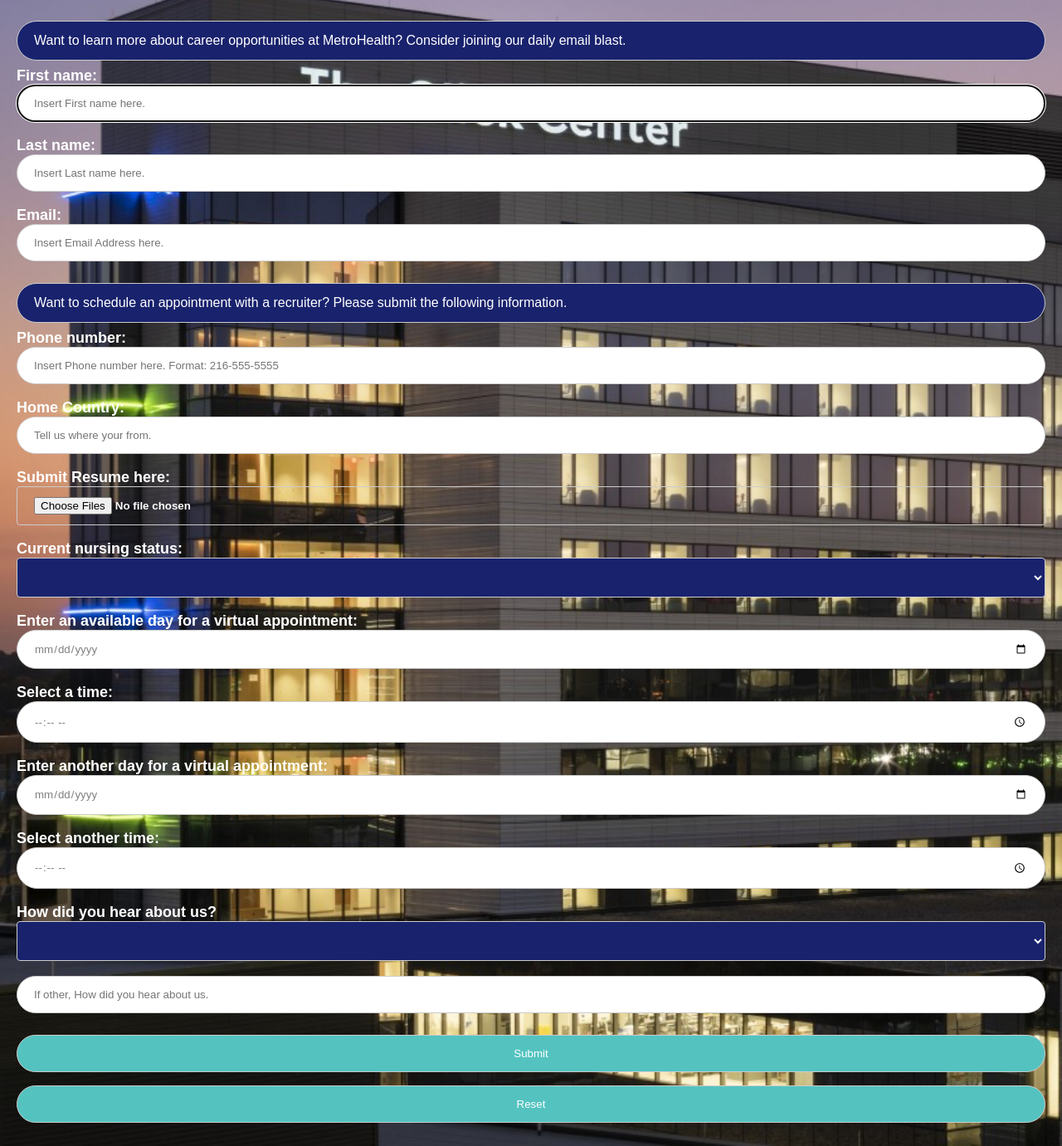
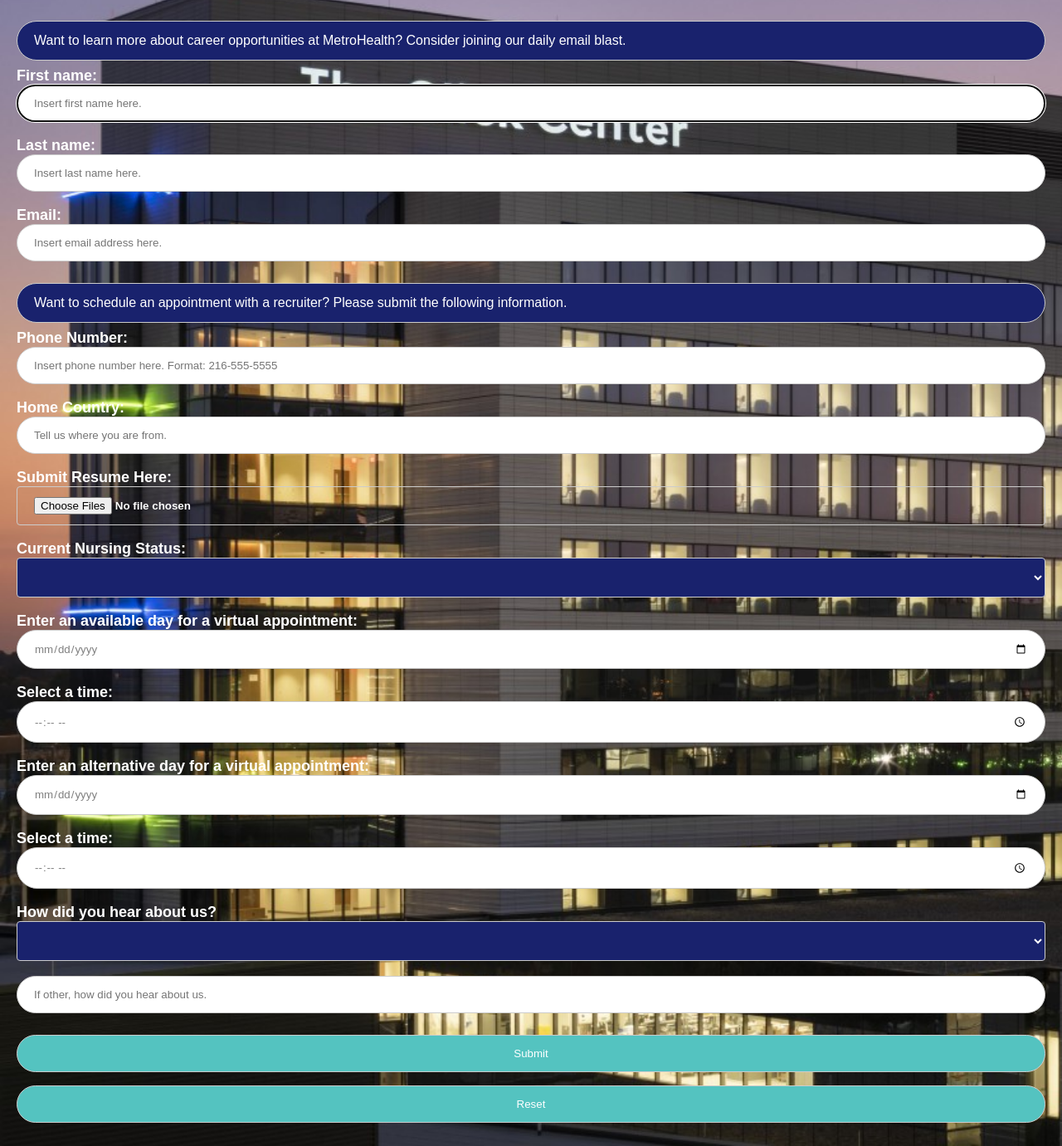
Before and after one commit to nperryman49/MHRecruitmentSite, a plain HTML site: page contactus.html in a window 1280 px wide. Shown: the part 93-1474 px from the top of the page at 83% size. Drawn offline with Linux system fonts and the light colour scheme.

Commit message:
html cleveland and contact us

```diff
--- a/contactus.html
+++ b/contactus.html
@@ -37,39 +37,39 @@
 	  <p>Want to learn more about career opportunities at MetroHealth? Consider joining our daily email blast.</p>
 <form action="/Documents/form.txt" autocomplete="off">
 	<label for="fname">First name:</label><br>
-	<input type="text" id="fname" name="fname" placeholder="Insert First name here." size="30" autofocus required><br><br>
+	<input type="text" id="fname" name="fname" placeholder="Insert first name here." size="30" autofocus required><br><br>
 	<label for="lname">Last name:</label><br>
-	<input type="text" id="lname" name="lname" placeholder="Insert Last name here." size="30" autofocus required><br><br>
+	<input type="text" id="lname" name="lname" placeholder="Insert last name here." size="30" autofocus required><br><br>
 	<!-- <input type="image" action="../contact-us/contactinfo.xlsx" src="img_submit.gif" alt="Submit" width="" height=""> -->
 	<label for="Email">Email:</label><br>
-	<input type="email" id="email" name="email" placeholder="Insert Email Address here." size="30" autofocus required autocomplete"off"><br><br>
+	<input type="email" id="email" name="email" placeholder="Insert email address here." size="30" autofocus required autocomplete"off"><br><br>
 	<p>Want to schedule an appointment with a recruiter? Please submit the following information.</p><br>
-	<label for="phone">Phone number:</label><br>
-	<input type="tel" id="phone" name="phone" placeholder="Insert Phone number here. Format: 216-555-5555" pattern="[0-9]{3}-[0-9]{3}-[0-9]{4}" required><br><br>
+	<label for="phone">Phone Number:</label><br>
+	<input type="tel" id="phone" name="phone" placeholder="Insert phone number here. Format: 216-555-5555" pattern="[0-9]{3}-[0-9]{3}-[0-9]{4}" required><br><br>
 	<label for="country_code">Home Country:</label><br>
-	<input type="text" id="country_code" name="country_code" placeholder="Tell us where your from." pattern="[A-Za-z]{3}" title="Three letter Country code"><br><br>
-	<label for="files">Submit Resume here:</label><br>
+	<input type="text" id="country_code" name="country_code" placeholder="Tell us where you are from." pattern="[A-Za-z]{3}" title="Three letter country code"><br><br>
+	<label for="files">Submit Resume Here:</label><br>
 	<input type="file" id="files" name="files" multiple><br><br>
-  <label for="nurse status">Current nursing status:</label><br>
+  <label for="nurse status">Current Nursing Status:</label><br>
   <select id="appt" name="appt">
 	<option value=""></option>
 	<option value="rn">RN</option>
     <option value="lpn">LPN</option>
-    <option value="Future graduate">Future college graduate</option>
+    <option value="Future graduate">Future College Graduate</option>
 	</select><br><br>
 <label for="datemin">Enter an available day for a virtual appointment:</label><br>
 <input type="date" id="datemin" name="datemin" min="date()" required><br><br>
   <label for="appt">Select a time:</label><br>
   <input type="time" id="appt" name="appt"><br><br>
-<label for="datemin">Enter another day for a virtual appointment:</label><br>
+<label for="datemin">Enter an alternative day for a virtual appointment:</label><br>
 <input type="date" id="datemin" name="datemin" max="date()" required><br><br>
-  <label for="appt">Select another time:</label><br>
+  <label for="appt">Select a time:</label><br>
   <input type="time" id="appt" name="appt"><br><br>
   <label for="appt">How did you hear about us?</label><br>
   <select id="appt" name="appt">
     <option value=""></option>
     <option value="facebook">Facebook</option>
-    <option value="linkedin">Linked-in</option>
+    <option value="linkedin">LinkedIn</option>
     <option value="tiktok">Tiktok</option>
     <option value="instagram">Instagram</option>
 	<option value="google">Google</option>
@@ -78,7 +78,7 @@
 	<option value="recruiter">Recruiter</option>
 	<option value="other">Other</option>
 	</select><br><br>
-	<input type="text" id="other" name="other" placeholder="If other, How did you hear about us." size="30" autofocus><br><br>
+	<input type="text" id="other" name="other" placeholder="If other, how did you hear about us." size="30" autofocus><br><br>
 <input type="submit" value="Submit">
 <input type="reset" value="Reset">
 </form>
--- a/css/contact-us.css
+++ b/css/contact-us.css
@@ -198,6 +198,10 @@ p {
 
 	}
 
+	.header img{
+		margin-left: auto;
+	}
+
 	ul.header{
 		float: right;
 		position: fixed;
--- a/css/styles-nursing.css
+++ b/css/styles-nursing.css
@@ -322,7 +322,7 @@ background-attachment: fixed;
     ul.header {
         float: right;
         position: fixed;
-
+        margin-right: 2%;
     }
 
     .icon {
```
Also changed, not shown: cleveland.html (+4 -4 lines), css/cleveland.css (+10 -5 lines).
